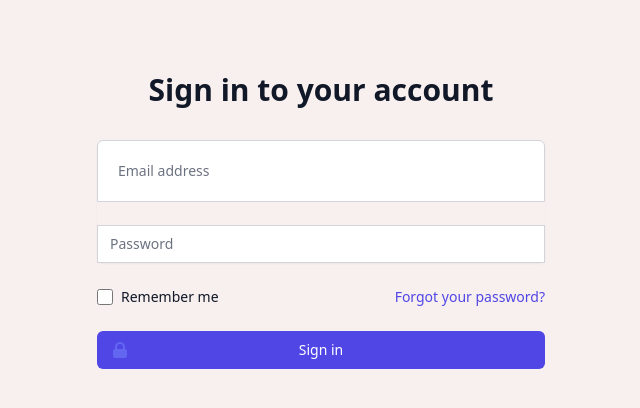
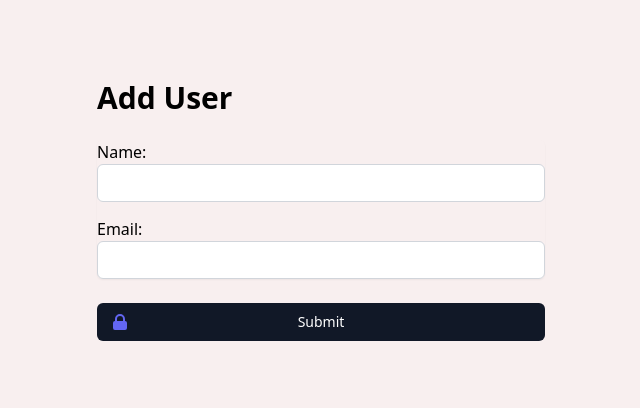
Before and after one commit to Emmanuel-Ingwe/UserForm, a plain HTML site: page index.html in a window 1280 px wide. Shown: the whole page, without its empty margins (319-959 px from the left). Drawn offline with nearby package versions, Linux system fonts and the light colour scheme.

Commit message:
chngeTWstyles

```diff
--- a/index.html
+++ b/index.html
@@ -8,43 +8,32 @@
   <script src="https://cdn.tailwindcss.com"></script>
 </head>
 <body>
-<div class="min-h-full flex items-center justify-center py-12 px-4 sm:px-6 lg:px-8">
-    <div class="max-w-md w-full space-y-8">
+<div class="min-h-full flex items-center justify-center py-20 px-4 sm:px-6 lg:px-8">
+    <div class="max-w-md w-full">
         <div>
-            <h2 class="mt-6 text-center text-3xl font-extrabold text-gray-900">Sign in to your account</h2>
+            <h2 class="mb-1 text-left text-3xl font-extrabold text-black-900 h2">Add User</h2>
         </div>
-        <form class="mt-8 space-y-6" action="#" method="POST">
+        <form class="space-y-6" action="#" method="POST">
             <input type="hidden" name="remember" value="true">
             <div class="rounded-md shadow-sm -space-y-px">
                 <div>
-                    <label for="email-address" class="sr-only">Email address</label>
+                    <label for="email-address" class="font-medium">Name:</label>
                     <input id="email-address" name="email" type="email" autocomplete="email" required
-                        class="appearance-none rounded-none relative block w-full px-5 py-5 border border-gray-300 placeholder-gray-500 text-gray-900 rounded-t-md focus:outline-none focus:ring-none focus:border-indigo-500 focus:z-10 sm:text-sm input"
-                        placeholder="Email address">
-                </div>
-                <br>
-                <div>
-                    <input id="password" name="password" type="password" autocomplete="current-password" required
-                        class="appearance-none rounded-none relative block w-full px-3 py-2 border border-gray-300 placeholder-gray-500 text-gray-900 rounded--md focus:outline-none focus:ring-indigo-500 focus:border-white-500 focus:z-10 sm:text-sm input"
-                        placeholder="Password">
-                </div>
-            </div>
-
-            <div class="flex items-center justify-between">
-                <div class="flex items-center">
-                    <input id="remember-me" name="remember-me" type="checkbox"
-                        class="h-4 w-4 text-indigo-600 focus:ring-indigo-500 border-gray-300 rounded">
-                    <label for="remember-me" class="ml-2 block text-sm text-gray-900"> Remember me </label>
+                        class="appearance-none rounded-none relative block w-full px-3 py-2 mb-4 border border-gray-300 placeholder-gray-500 text-gray-900 rounded-t-md rounded-b-md focus:outline-none focus:ring-none focus:border-indigo-100 focus:z-10 sm:text-sm input"
+                        placeholder="">
                 </div>
 
-                <div class="text-sm">
-                    <a href="#" class="font-medium text-indigo-600 hover:text-indigo-500"> Forgot your password? </a>
+                <div>
+                    <label for="email-address" class="font-medium">Email:</label>
+                    <input id="password" name="password" type="password" autocomplete="current-password" required
+                        class="appearance-none rounded-none relative block w-full px-3 py-2 border border-gray-300 placeholder-gray-500 text-gray-900 rounded-t-md rounded-b-md focus:outline-none focus:ring-indigo-500 focus:border-indigo-100 focus:z-10 sm:text-sm input"
+                        placeholder="">
                 </div>
             </div>
 
             <div>
                 <button type="submit"
-                    class="group relative w-full flex justify-center py-2 px-4 border border-transparent text-sm font-medium rounded-md text-white bg-indigo-600 hover:bg-indigo-700 focus:outline-none focus:ring-2 focus:ring-offset-2 focus:ring-indigo-500 input">
+                    class="group relative w-full flex justify-center py-2 px-4 border border-transparent text-sm rounded-md text-white bg-gray-900 hover:bg-gray-700 focus:outline-none focus:ring-2 focus:ring-offset-2 focus:ring-gray-500 input">
                     <span class="absolute left-0 inset-y-0 flex items-center pl-3">
                         <!-- Heroicon name: solid/lock-closed -->
                         <svg class="h-5 w-5 text-indigo-500 group-hover:text-indigo-400"
@@ -55,7 +44,7 @@
                                 clip-rule="evenodd" />
                         </svg>
                     </span>
-                    Sign in
+                    Submit
                 </button>
             </div>
         </form>
--- a/sass/style.scss
+++ b/sass/style.scss
@@ -3,3 +3,7 @@ $primary-color: rgb(248, 239, 239);
 body {
     background: $primary-color;
 }
+
+.h2 {
+    margin: 0px;
+}
```
Also changed, not shown: css/style.css, dist/css/style.min.css.
